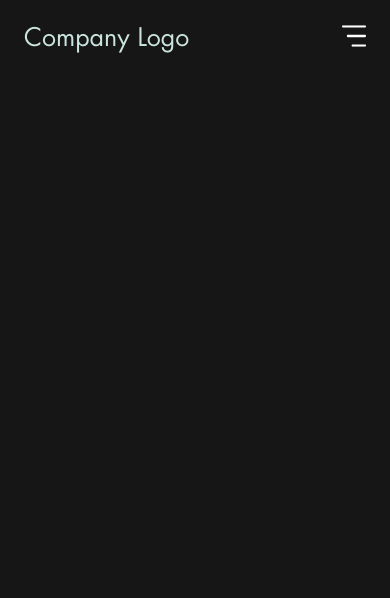
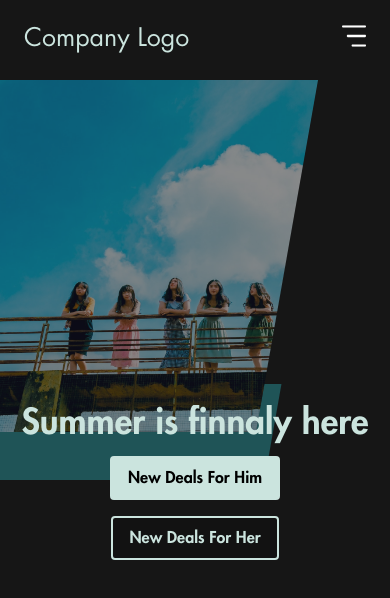
Before and after one commit to stanciuruben/Thiaper, a website: page index.html in a window 390 px wide. Shown: the top 598 px of the page. Drawn offline with Linux system fonts and the light colour scheme.

Commit message:
feat: hero section

```diff
--- a/index.html
+++ b/index.html
@@ -10,7 +10,8 @@
 		<title>Thiaper</title>
 	</head>
 	<body>
-		<nav class="nav nav-fixed">
+		<main class="container-hd mx-auto">
+			<nav class="nav nav-fixed container-hd mx-auto">
 				<div class="nav-main">
 					<a href="#" class="nav__logo">Company Logo</a>
 					<button
@@ -78,12 +79,17 @@
 					</div>
 				</div>
 				<div class="nav-collections">
-				<ul id="nav-collections__links" class="nav-collections__links">
+					<ul
+						id="nav-collections__links"
+						class="nav-collections__links"
+					>
 						<li>
 							<a href="#" class="nav-collections__link"> Men </a>
 						</li>
 						<li>
-						<a href="#" class="nav-collections__link"> Women </a>
+							<a href="#" class="nav-collections__link">
+								Women
+							</a>
 						</li>
 						<li>
 							<a
@@ -99,10 +105,14 @@
 								class="nav-collections__list"
 							>
 								<hgroup class="container mx-auto">
-								<h5 class="heading-3 mb-1half">Categories</h5>
+									<h5 class="heading-3 mb-1half">
+										Categories
+									</h5>
 								</hgroup>
 								<div class="container flex gap-1half mx-auto">
-								<div class="nav-collections__list__showcase">
+									<div
+										class="nav-collections__list__showcase"
+									>
 										<img
 											class="nav-collections__list__showcase__img"
 											src="img/placeholder/summer-outfit.jpg"
@@ -264,7 +274,9 @@
 								class="nav-collections__list"
 							>
 								<hgroup class="container mx-auto">
-								<h5 class="heading-3 mb-1half">Categories</h5>
+									<h5 class="heading-3 mb-1half">
+										Categories
+									</h5>
 								</hgroup>
 								<div class="container flex gap-1half mx-auto">
 									<dl class="nav-collections__list__sublist">
@@ -357,7 +369,9 @@
 											>
 										</dd>
 									</dl>
-								<div class="nav-collections__list__showcase">
+									<div
+										class="nav-collections__list__showcase"
+									>
 										<img
 											class="nav-collections__list__showcase__img"
 											src="img/placeholder/golden-boots.jpg"
@@ -485,7 +499,9 @@
 								class="nav-collections__list"
 							>
 								<div class="container flex gap-1half mx-auto">
-								<div class="nav-collections__list__showcase">
+									<div
+										class="nav-collections__list__showcase"
+									>
 										<img
 											class="nav-collections__list__showcase__img"
 											src="img/placeholder/accessories.jpg"
@@ -709,7 +725,25 @@
 					</ul>
 				</div>
 			</nav>
+
+			<section class="hero section">
+				<div class="hero__img">
+					<img src="img/placeholder/women.jpg" alt="" />
+				</div>
+				<div class="hero__content">
+					<h1 class="hero__content__title">Summer is finnaly here</h1>
+					<a class="btn btn--primary btn--large mt-1" href="#">
+						New Deals For Him
+					</a>
+					<a class="btn btn--secondary btn--large mt-1" href="#">
+						New Deals For Her
+					</a>
+				</div>
+				<div class="hero__line" aria-hidden="true"></div>
+			</section>
+		</main>
 	</body>
 
 	<script src="js/components/navbar.js"></script>
+	<script src="js/animations.js"></script>
 </html>
--- /dev/null
+++ b/js/animations.js
@@ -0,0 +1,36 @@
+var tl = gsap.timeline();
+
+tl.fromTo(
+	'.hero__line',
+	{
+		width: '0'
+	},
+	{
+		width: '80%',
+		duration: 1,
+		ease: 'strong.inOut'
+	}
+)
+	.fromTo(
+		'.hero__img',
+		{
+			width: '0'
+		},
+		{
+			width: '90%',
+			duration: 1,
+			ease: 'strong.inOut'
+		},
+		'>-1'
+	)
+	.fromTo(
+		'.hero__content',
+		{
+			height: '0'
+		},
+		{
+			height: 'auto',
+			duration: 1,
+			ease: 'strong.inOut'
+		}
+	);
--- a/scss/base/_variables.scss
+++ b/scss/base/_variables.scss
@@ -1,6 +1,6 @@
 // Colors
 $primary: #0e8388;
-$secondary: #2e4f4f;
+$secondary: #88130e;
 $bg-primary: #161616;
 $bg-secondary: #1f5457;
 $white: #cbe4de;
--- /dev/null
+++ b/scss/components/_buttons.scss
@@ -0,0 +1,94 @@
+.btn {
+	display: inline-block;
+	font-family: inherit;
+	font-weight: 400;
+	line-height: 1.5;
+	color: #212529;
+	text-align: center;
+	text-decoration: none;
+	vertical-align: middle;
+	cursor: pointer;
+	-webkit-user-select: none;
+	-moz-user-select: none;
+	user-select: none;
+	background-color: transparent;
+	border: 1px solid transparent;
+	padding: 0.375rem 0.75rem;
+	font-size: 1rem;
+	border-radius: 0.25rem;
+	transition: color 0.15s ease-in-out, background-color 0.15s ease-in-out,
+		border-color 0.15s ease-in-out, box-shadow 0.15s ease-in-out;
+
+	&--primary {
+		position: relative;
+		border: 2px solid $white;
+		color: $black;
+		background-color: $white;
+		z-index: 1;
+
+		&::before {
+			content: '';
+			display: block;
+			position: absolute;
+			top: 0;
+			left: 0;
+			width: 0;
+			height: 100%;
+			transition: width 0.3s ease;
+			background-color: $primary;
+			z-index: -1;
+		}
+
+		&:hover,
+		&:active {
+			color: $white;
+
+			&::before {
+				width: 100%;
+			}
+		}
+	}
+
+	&--secondary {
+		position: relative;
+		border: 2px solid $white;
+		color: $white;
+		background-color: rgba(0, 0, 0, 0.2);
+		z-index: 1;
+
+		&::before {
+			content: '';
+			display: block;
+			position: absolute;
+			top: 0;
+			left: 0;
+			width: 0;
+			height: 100%;
+			transition: width 0.3s ease;
+			background-color: $secondary;
+			z-index: -1;
+		}
+
+		&:hover,
+		&:active {
+			&::before {
+				width: 100%;
+			}
+		}
+	}
+
+	&--large {
+		padding: 0.75rem 1.5rem;
+		font-weight: 700;
+	}
+}
+
+@media screen and (max-width: 900px) {
+	.btn {
+		padding: 0.25rem 0.5rem;
+
+		&--large {
+			padding: 0.5rem 1rem;
+		}
+	}
+}
--- /dev/null
+++ b/scss/components/_hero.scss
@@ -0,0 +1,130 @@
+.hero {
+	display: block;
+	position: relative;
+	width: 100%;
+	height: 40rem;
+	overflow-x: hidden;
+	overflow-y: initial;
+
+	&__img {
+		display: block;
+		position: relative;
+		height: 90%;
+		width: 80%;
+		transform: skewX(-10deg) translateX(-4rem);
+		overflow: hidden;
+		user-select: none;
+		background-color: $bg-primary;
+
+		img {
+			display: block;
+			position: absolute;
+			top: 0;
+			left: 0;
+			width: 1920px;
+			height: 100%;
+			object-fit: cover;
+			object-position: bottom right;
+			transform: skewX(10deg);
+			opacity: 0.5;
+		}
+	}
+
+	&__line {
+		height: 20%;
+		width: 80%;
+		position: absolute;
+		left: -10%;
+		bottom: 0;
+		z-index: -1;
+		background-color: $bg-secondary;
+		transform: skew(-10deg);
+	}
+
+	&__content {
+		display: block;
+		position: absolute;
+		bottom: 20%;
+		right: 3rem;
+		overflow: hidden;
+
+		&__title {
+			font-size: $fsize-1;
+			color: $white;
+			font-weight: 900;
+		}
+	}
+}
+
+@media screen and (max-width: 1090px) {
+	.hero {
+		&__img {
+			img {
+				width: 1090px;
+			}
+		}
+	}
+}
+
+@media screen and (max-width: 900px) {
+	.hero {
+		height: 30rem;
+
+		&__img {
+			img {
+				width: 900px;
+			}
+		}
+
+		&__content {
+			&__title {
+				font-size: $fsize-2;
+			}
+		}
+	}
+}
+
+@media screen and (max-width: 560px) {
+	.hero {
+		height: 30rem;
+
+		&__img {
+			img {
+				width: 560px;
+			}
+		}
+
+		&__img {
+			display: block;
+			position: relative;
+			height: calc(90% - 5rem);
+			width: 80%;
+			transform: skewX(-10deg) translateX(-4rem);
+			overflow: hidden;
+			user-select: none;
+			background-color: $bg-primary;
+		}
+
+		&__line {
+			bottom: 5rem;
+		}
+
+		&__content {
+			bottom: 0;
+			right: 0;
+			width: 100%;
+			display: flex;
+			flex-direction: column;
+			align-items: center;
+			padding: 0 1rem;
+
+			&__title {
+				text-align: center;
+			}
+
+			& .btn {
+				display: block;
+			}
+		}
+	}
+}
--- a/scss/main.scss
+++ b/scss/main.scss
@@ -5,6 +5,9 @@
 @import 'utilities/base';
 @import 'utilities/flex';
 @import 'utilities/typography';
+@import 'utilities/spacing';
 
+@import 'components/buttons';
 @import 'components/swiper';
 @import 'components/navbar';
+@import 'components/hero';
--- a/scss/utilities/_base.scss
+++ b/scss/utilities/_base.scss
@@ -1,6 +1,12 @@
 // CONTAINERS
 .container {
+	width: 100%;
 	max-width: 1280px;
+}
+
+.container-hd {
+	width: 100%;
+	max-width: 1920px;
 }
 // MARGINS
 .mx-auto {
--- /dev/null
+++ b/scss/utilities/_spacing.scss
@@ -0,0 +1,11 @@
+.section {
+	margin-top: 7rem;
+	margin-bottom: 7rem;
+}
+
+@media screen and (max-width: 900px) {
+	.section {
+		margin-top: 5rem;
+		margin-bottom: 5rem;
+	}
+}
```
Also changed, not shown: img/placeholder/beach.jpg (added), img/placeholder/men.jpg (added), img/placeholder/surf.jpg (added), img/placeholder/women.jpg (added), main.css, 1 other file. Lines whose indentation alone changed are shown as unchanged.
